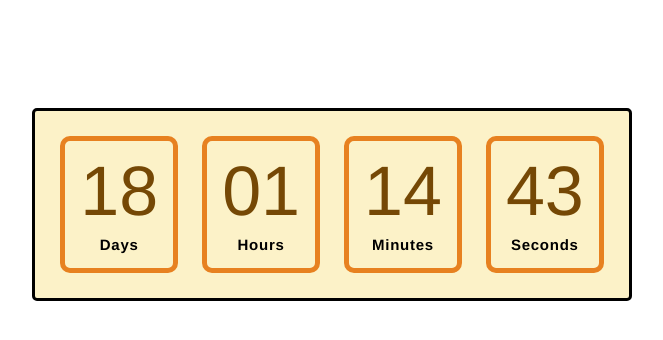
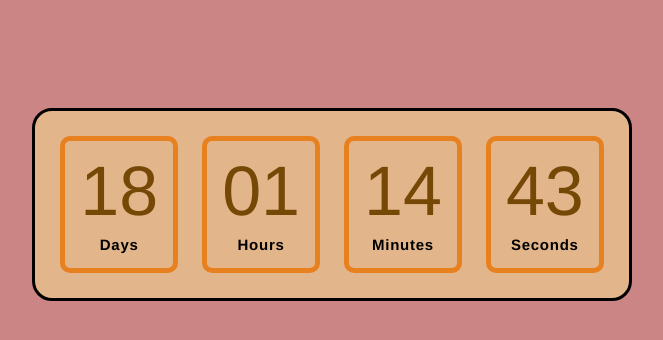
Before and after one commit to Bellik888/goit-js-hw-11-timer, a plain HTML site: page index.html in a window 1280 px wide. Shown: the whole page, without its empty margins (308-971 px from the left). Drawn offline with Linux system fonts and the light colour scheme.

Commit message:
change bg color

```diff
--- a/styles.css
+++ b/styles.css
@@ -1,5 +1,8 @@
 * {
   text-align: center;
+}
+body {
+  background-color: rgb(204, 133, 133);
 }
 
 #timer-1 {
@@ -9,7 +12,7 @@
   display: inline-block;
   padding: 15px;
   border: 3px solid black;
-  border-radius: 5px;
+  border-radius: 20px;
 }
 
 .field {
```
